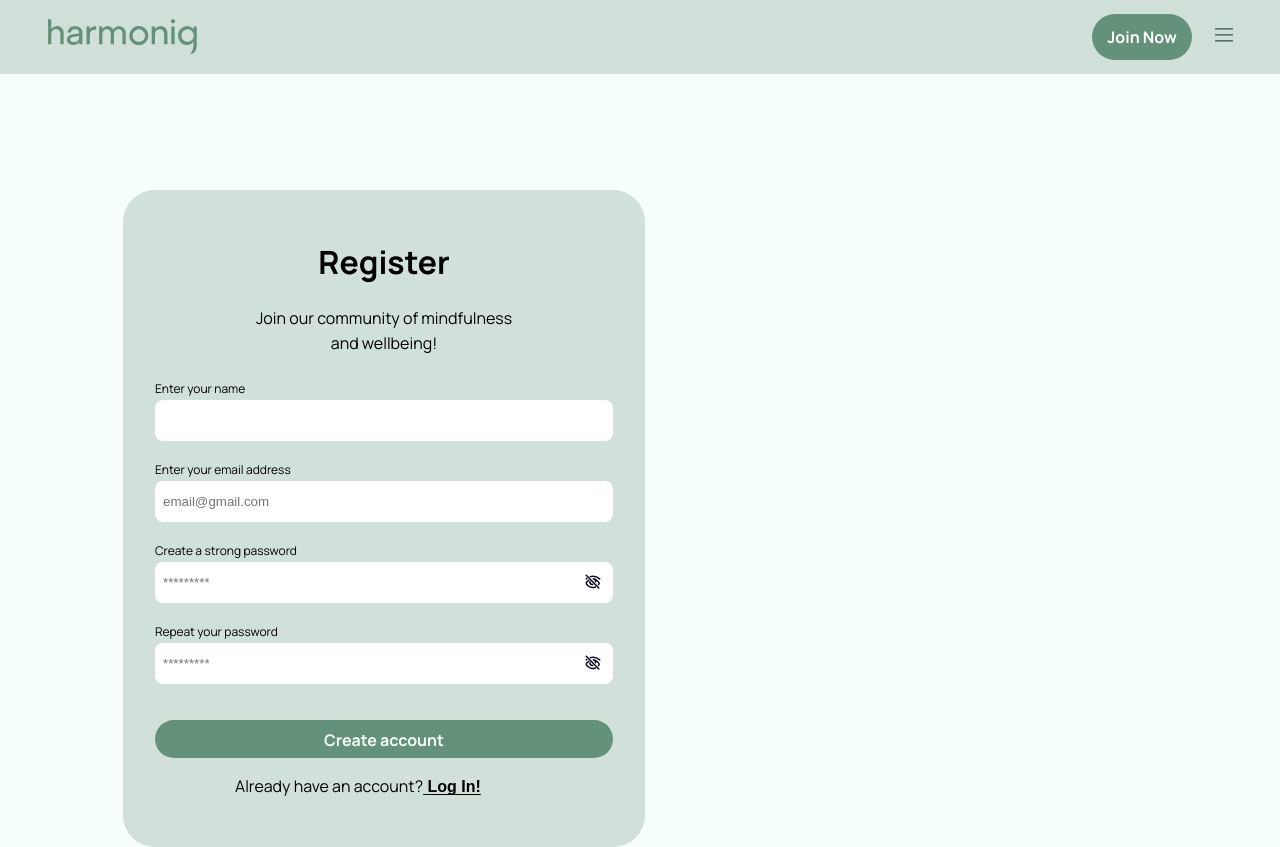
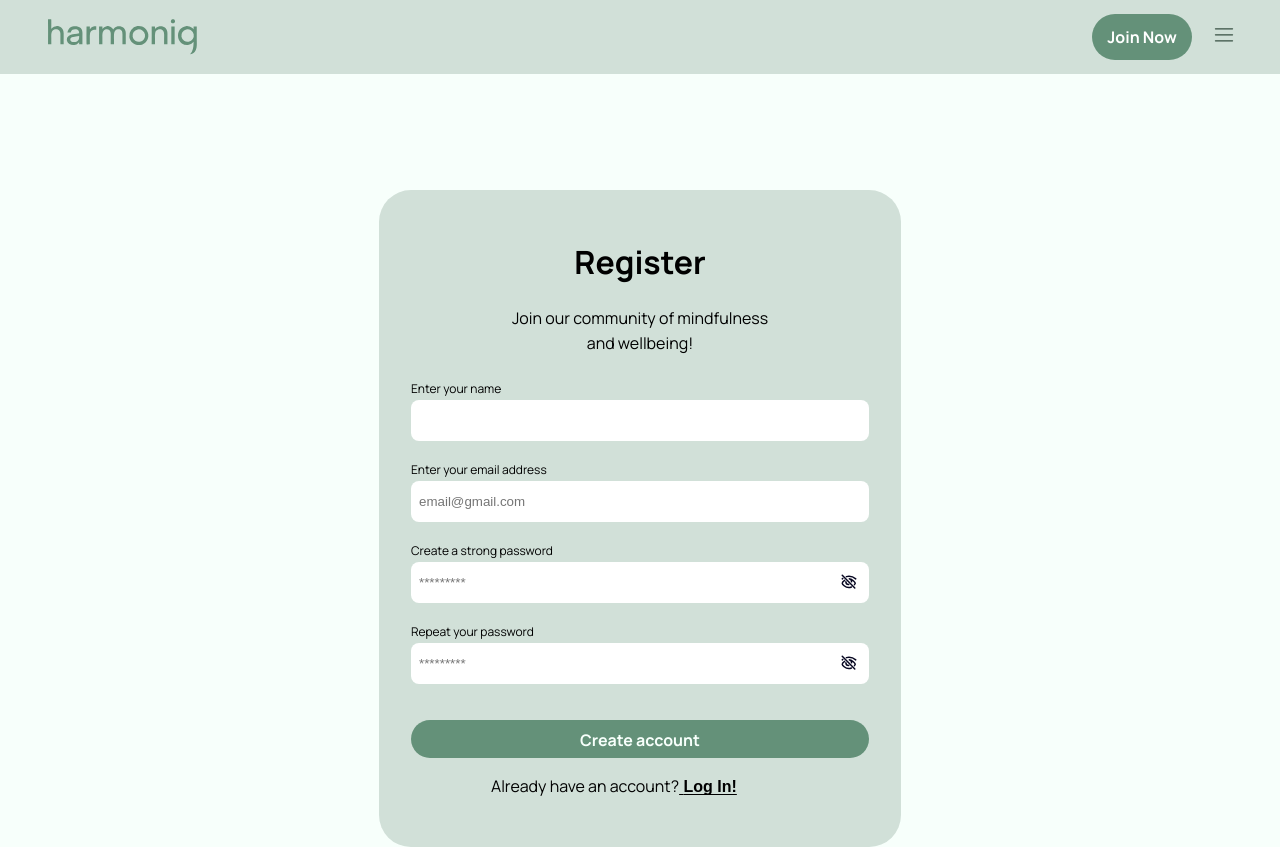
Before and after one commit to nastishaaa/harmoniq-6-frontend, a React (Vite) app: page /register in a window 1280 px wide. Shown: the top 847 px of the page. Built offline with nearby package versions, Linux system fonts and the light colour scheme.

Commit message:
some fixes

```diff
--- a/src/components/LoginForm/LoginForm.jsx
+++ b/src/components/LoginForm/LoginForm.jsx
@@ -18,7 +18,14 @@ import { toast } from "react-hot-toast";
 
   const loginSchema = Yup.object().shape({
     email: Yup.string().email('Invalid email').required('Required'),
-    password: Yup.string().min(8, 'Too Short!At least 8 characters').max(20, 'Too Long!').required('Required'),
+    password: Yup.string()
+        .min(8, "Too short!")
+        .max(64, "Too long!")
+        .matches(
+          /^(?=.*[A-Z])(?=.*\d).{6,18}$/,
+          "Password must be 6-18 characters, with at least one capital letter and one number"
+        )
+        .required("Required"),
   });
 
 
--- a/src/pages/RegisterPage/RegisterPage.jsx
+++ b/src/pages/RegisterPage/RegisterPage.jsx
@@ -10,12 +10,16 @@ export default function RegisterPage() {
     return <Navigate to="/" />;
   }
   return (
+    <div className={styles.wrapper}>
       <div className={styles.section}>
+        <div className={styles.registrationBox}>
           <h2 className={styles.hedline}>Register</h2>
           <p className={styles.text}>
             Join our community of mindfulness and wellbeing!
           </p>
           <RegistrationForm />
         </div>
+      </div>
+    </div>
   );
 }
--- a/src/pages/RegisterPage/RegisterPage.module.css
+++ b/src/pages/RegisterPage/RegisterPage.module.css
@@ -23,6 +23,15 @@ margin: 85px 16.5px;
  background-color: #d1e0d8;
 
 }
+
+.wrapper {
+  display: flex;
+  justify-content: center;
+  align-items: center;
+  min-height: 100vh;
+  background-color: var(--color-off-white);
+}
+
  .text{
   font-family: var(--font-family);
     font-weight: 400;
```
Also changed, not shown: src/components/ButtonAddToBookmarks/ButtonAddToBookmarks.jsx (line endings or trailing spaces). Lines whose indentation alone changed are shown as unchanged.
